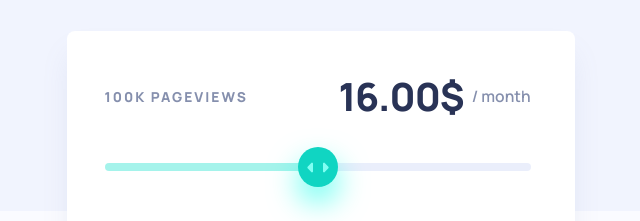
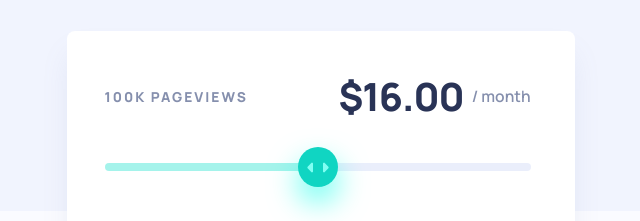
Before and after one commit to spaprocki/interactive-pricing-component, a website: page src/index.html in a window 1280 px wide. Both pictures are taken after a click on the label "Monthly billing". Shown: the part 227-448 px from the top of the page, 319-959 px from the left. Drawn offline with nearby package versions, Linux system fonts and the light colour scheme; files that its build step writes are made by us from their sources.

Commit message:
changed $ position

```diff
--- a/src/index.html
+++ b/src/index.html
@@ -54,7 +54,7 @@
             <label for="pricing-slider" class="u-sr-only">Price Range</label>
             <span class="slider__progress-bar"></span>
             <p class="price-calculator__price" for="pricing-slider">
-              <span id="price">16.00$</span>/ month
+              <span id="price">$16.00</span>/ month
             </p>
 
             <fieldset
--- a/src/scripts/slider.js
+++ b/src/scripts/slider.js
@@ -48,7 +48,7 @@ function setDiscount(discountRate) {
 
 function updatePrice() {
   priceElement.textContent =
-    myMappings[sliderPosition].price * (1 - discount) + '.00$';
+    '$' + myMappings[sliderPosition].price * (1 - discount) + '.00';
 }
 
 function updatePageviews() {
```
